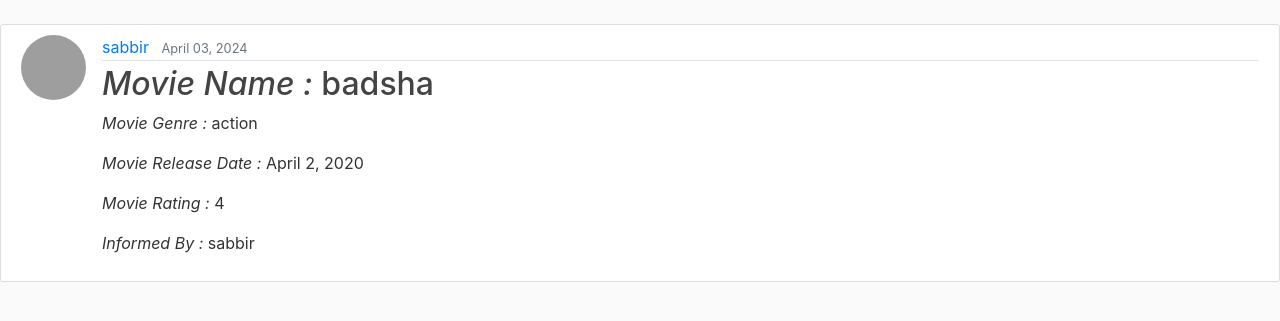
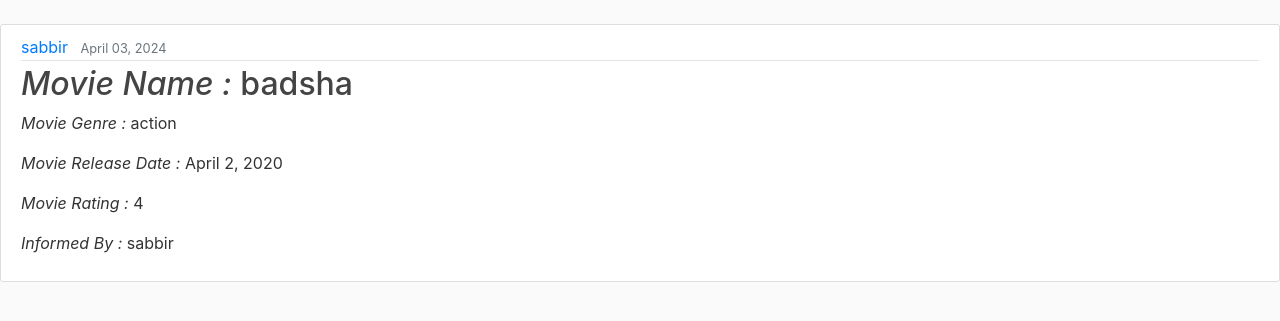
Before and after one commit to shafiul-sabbir95/movie-rating-postgres, a Django app: page /movie/1/ in a window 1280 px wide. Shown: the part 56-377 px from the top of the page. Run offline with Django 5.2, Linux system fonts and the light colour scheme; data comes from the database, SQL or seed files in the repository; both versions use the stored data as it was after the commit; parts of the project's set-up code (start-up, migrations or seed data) failed here and were passed over; some libraries are stand-ins or nearby versions; grey boxes are pictures that could not be loaded.

Commit message:
image issue

```diff
--- a/movies/templates/movies/base.html
+++ b/movies/templates/movies/base.html
@@ -55,7 +55,7 @@
                 <a class="nav-item nav-link" href="{% url 'movie-create' %}">Upload Movie</a>
 
                 <a class="nav-item nav-link" href="{% url 'profile' %}">Profile</a>
-                <img class="rounded-circle article-img" style="height: 45px; width: 45px" src="{{ user.profile.image.url }}">
+                {% comment %} <img class="rounded-circle article-img" style="height: 45px; width: 45px" src="{{ user.profile.image.url }}"> {% endcomment %}
                   <form method="post" action="{% url 'logout' %}" class="nav-item">
                     {% csrf_token %}
                     <button type="submit" class="nav-link btn btn-link">Logout</button>
--- a/movies/templates/movies/movie_detail.html
+++ b/movies/templates/movies/movie_detail.html
@@ -1,7 +1,7 @@
 {% extends "movies/base.html" %}
 {% block content %}
 <article class="media content-section">
-    <img class="rounded-circle article-img" src="{{ object.author.profile.image.url }}" style="float: left;">
+    {% comment %} <img class="rounded-circle article-img" src="{{ object.author.profile.image.url }}" style="float: left;"> {% endcomment %}
 
     <div class="media-body" >
         <div class="article-metadata">
--- a/movies/templates/movies/movie_list.html
+++ b/movies/templates/movies/movie_list.html
@@ -10,8 +10,9 @@
 
     {% for movie in movies %}
         <article class="media content-section">
+            {% comment %} {% if movie.author.profile.image.url %}
             <img class="rounded-circle article-img" src="{{ movie.author.profile.image.url }}" style="float: left;">
-
+            {% endif %} {% endcomment %}
             <div class="media-body" >
                 <div class="article-metadata">
                     <a class="mr-2" href="{% url 'user-movies' movie.author.username %}">{{ movie.author }}</a>
--- a/movies/templates/movies/user_movie_list.html
+++ b/movies/templates/movies/user_movie_list.html
@@ -5,7 +5,7 @@
 <div>
     {% for movie in movies %}
     <article class="media content-section">
-        <img class="rounded-circle article-img" src="{{ movie.author.profile.image.url }}" style="float: left;">
+        {% comment %} <img class="rounded-circle article-img" src="{{ movie.author.profile.image.url }}" style="float: left;"> {% endcomment %}
         <div class="media-body" >
             <div class="article-metadata">
                 <a class="mr-2" href="{% url 'user-movies' movie.author.username %}">{{ movie.author }}</a>
--- a/users/templates/users/profile.html
+++ b/users/templates/users/profile.html
@@ -3,7 +3,7 @@
 {% block content %}
 <div class="content-section">
   <div class="media">
-      <img class="rounded-circle account-img" src="{{user.profile.image.url}}" style="float: left; margin-right: 15px; ">
+      {% comment %} <img class="rounded-circle account-img" src="{{user.profile.image.url}}" style="float: left; margin-right: 15px; "> {% endcomment %}
 
       <div class="media-body">
         <h2 class="account-heading">{{user.username}}</h2>
```
Also changed, not shown: db.sqlite3.
